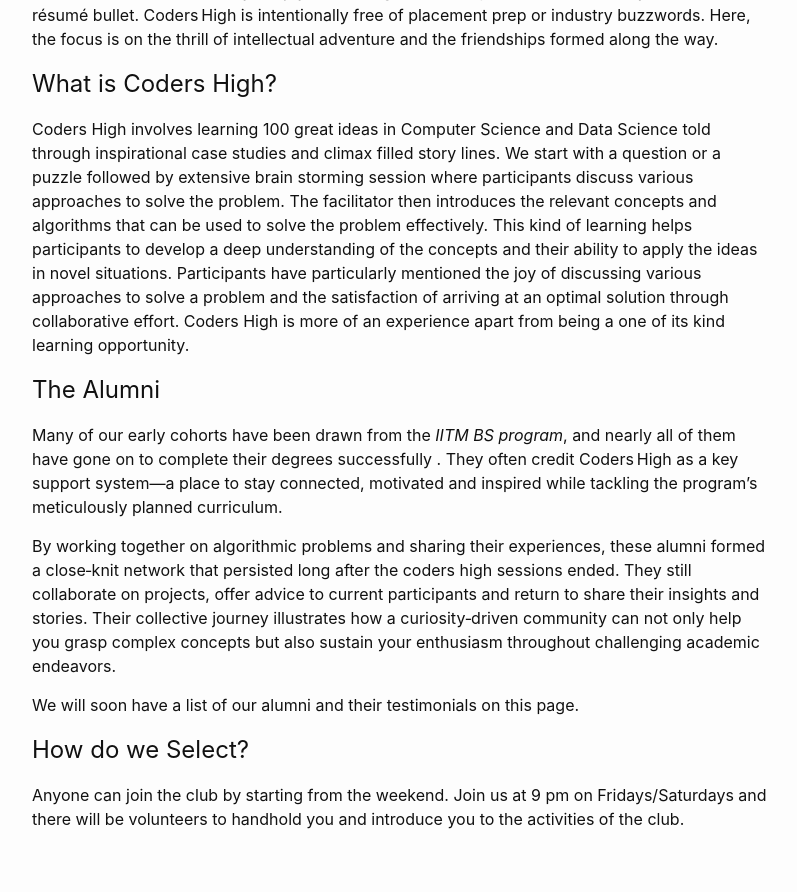
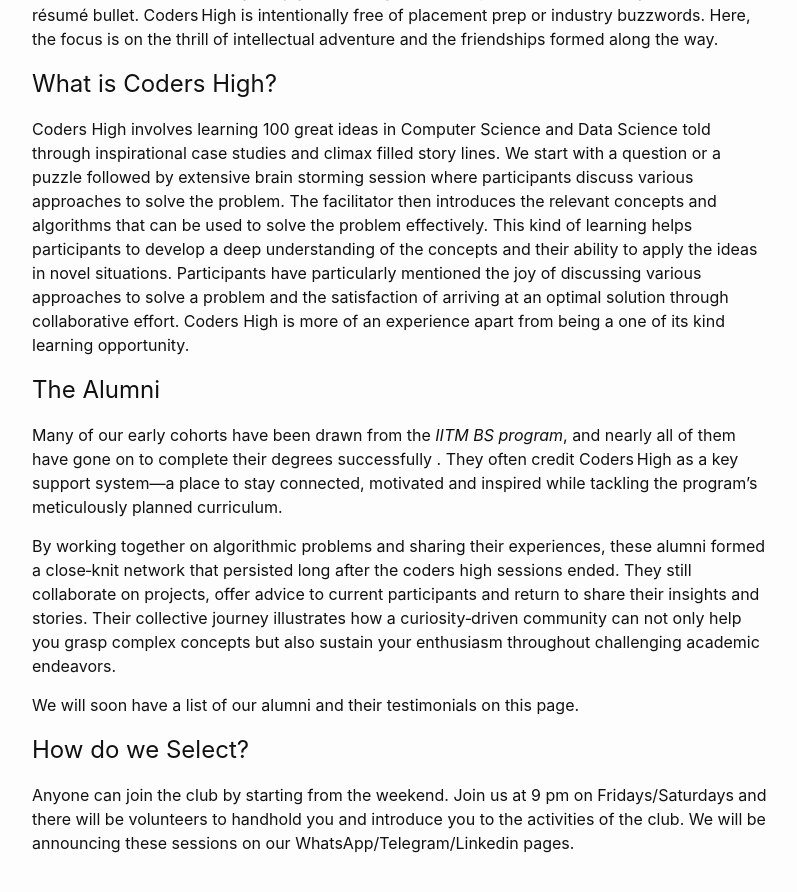
Before and after one commit to sudarshansudarshan/codershigh, a Jekyll site: the page built from index.md, in a window 1280 px wide and 900 px high, scrolled down 572 px. Shown: the top 892 px of the window, without its empty margins (238-1035 px from the left). Built offline with Jekyll 4.4.1, drawn with Linux system fonts in a browser that asks for light colours.

Commit message:
Added a few words on joining codershigh

```diff
--- a/index.md
+++ b/index.md
@@ -51,4 +51,4 @@
 
 ## How do we Select? {#how-do-we-select}
 
-Anyone can join the club by starting from the weekend. Join us at 9 pm on Fridays/Saturdays and there will be volunteers to handhold you and introduce you to the activities of the club.
+Anyone can join the club by starting from the weekend. Join us at 9 pm on Fridays/Saturdays and there will be volunteers to handhold you and introduce you to the activities of the club. We will be announcing these sessions on our WhatsApp/Telegram/Linkedin pages.
```
